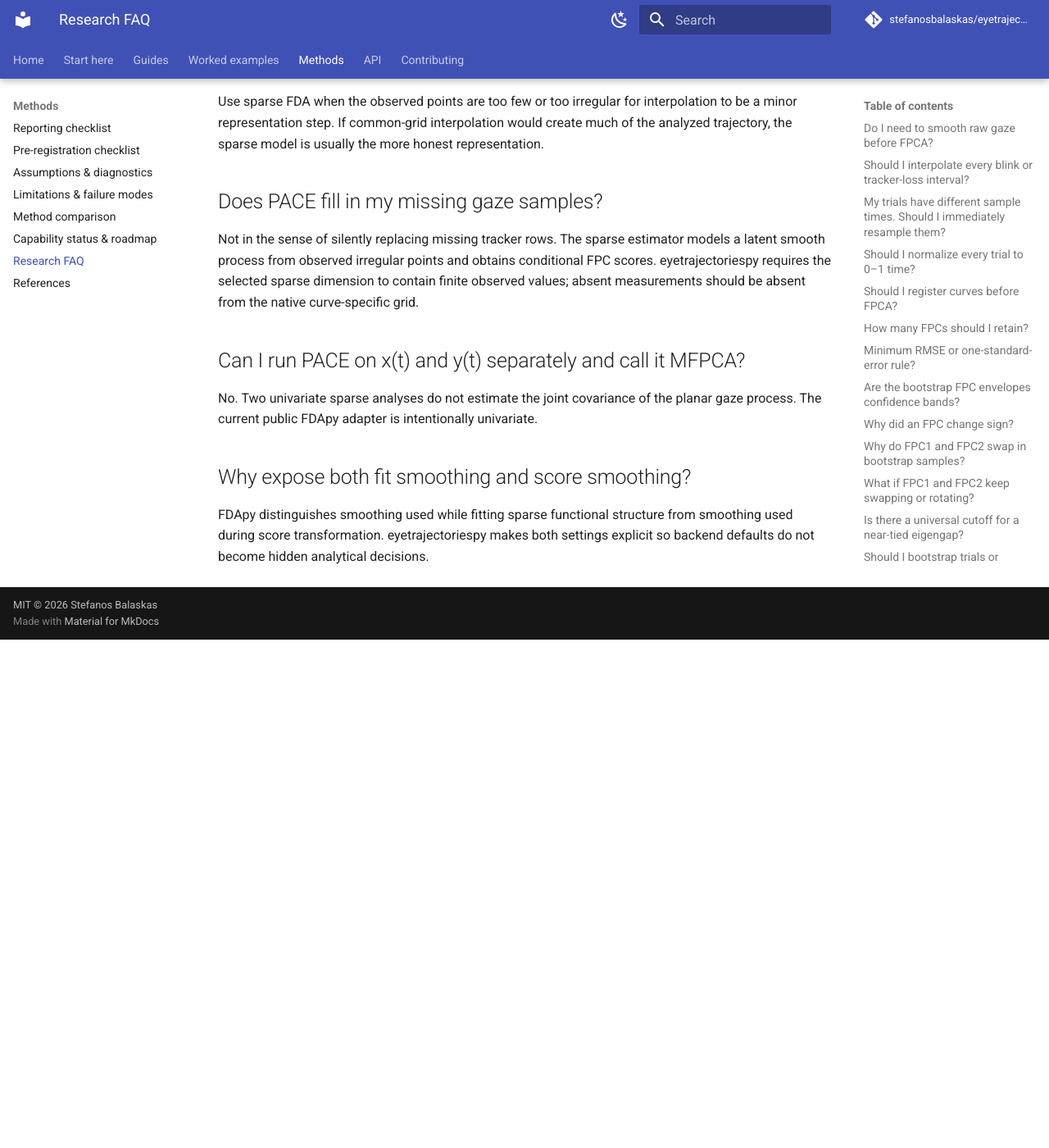
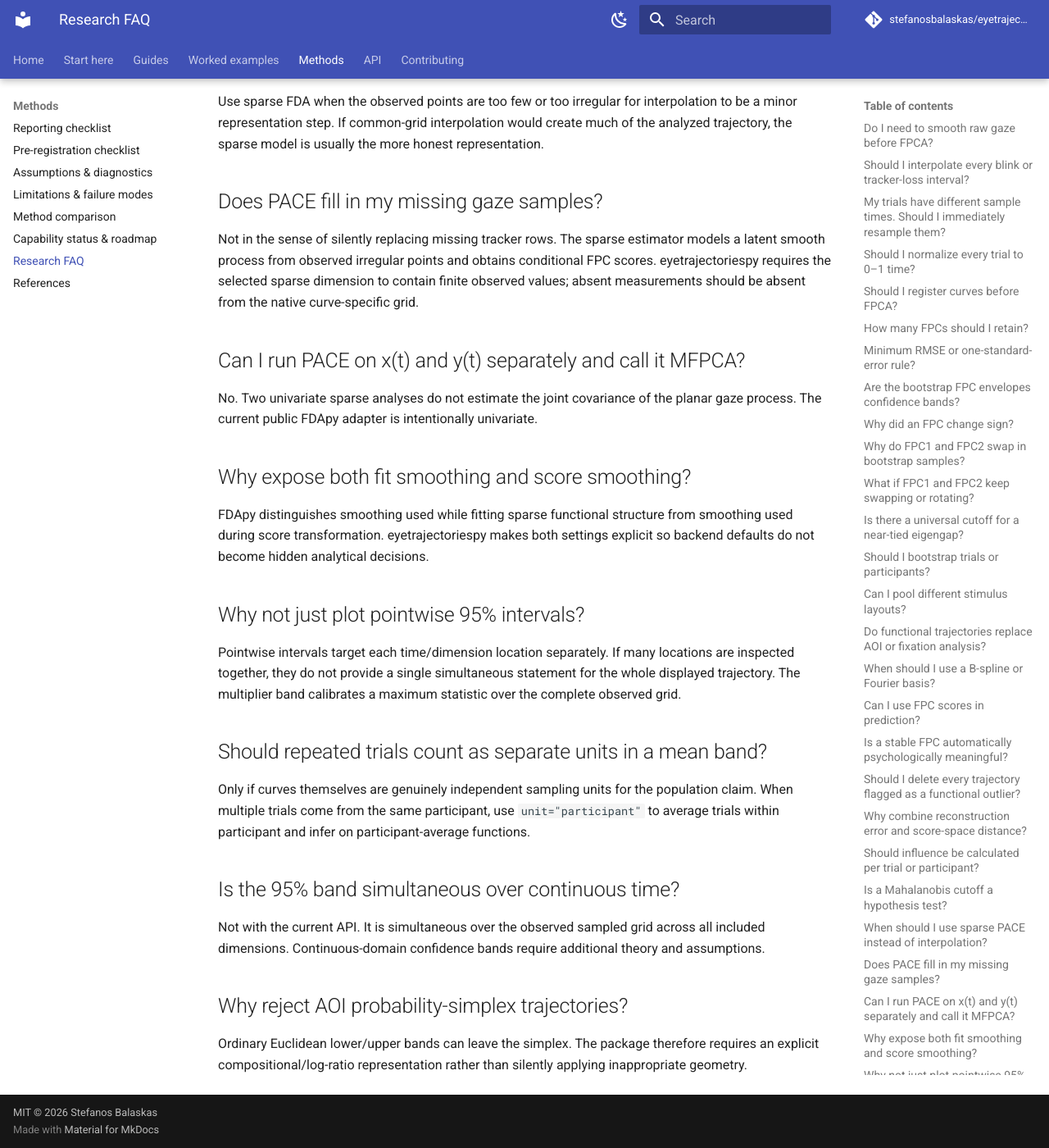
Before and after one commit to stefanosbalaskas/eyetrajectoriespy, an MkDocs documentation site: the page built from docs/methods/faq.md, in a window 1280 px wide and 1400 px high, scrolled down 3847 px. Shown: the whole window at 82% size. Built offline with MkDocs 1.6.1 and Material for MkDocs 9.7.7, drawn with Linux system fonts in a browser that asks for light colours; comment, search, counter and statistics services are not loaded; before the commit the page ends 4627 px from its top, so only the background shows below that.

Commit message:
Add functional mean inference FAQ

```diff
--- a/docs/methods/faq.md
+++ b/docs/methods/faq.md
@@ -107,3 +107,20 @@ No. Two univariate sparse analyses do not estimate the joint covariance of the p
 ## Why expose both fit smoothing and score smoothing?
 
 FDApy distinguishes smoothing used while fitting sparse functional structure from smoothing used during score transformation. eyetrajectoriespy makes both settings explicit so backend defaults do not become hidden analytical decisions.
+
+
+## Why not just plot pointwise 95% intervals?
+
+Pointwise intervals target each time/dimension location separately. If many locations are inspected together, they do not provide a single simultaneous statement for the whole displayed trajectory. The multiplier band calibrates a maximum statistic over the complete observed grid.
+
+## Should repeated trials count as separate units in a mean band?
+
+Only if curves themselves are genuinely independent sampling units for the population claim. When multiple trials come from the same participant, use `unit="participant"` to average trials within participant and infer on participant-average functions.
+
+## Is the 95% band simultaneous over continuous time?
+
+Not with the current API. It is simultaneous over the observed sampled grid across all included dimensions. Continuous-domain confidence bands require additional theory and assumptions.
+
+## Why reject AOI probability-simplex trajectories?
+
+Ordinary Euclidean lower/upper bands can leave the simplex. The package therefore requires an explicit compositional/log-ratio representation rather than silently applying inappropriate geometry.
```
